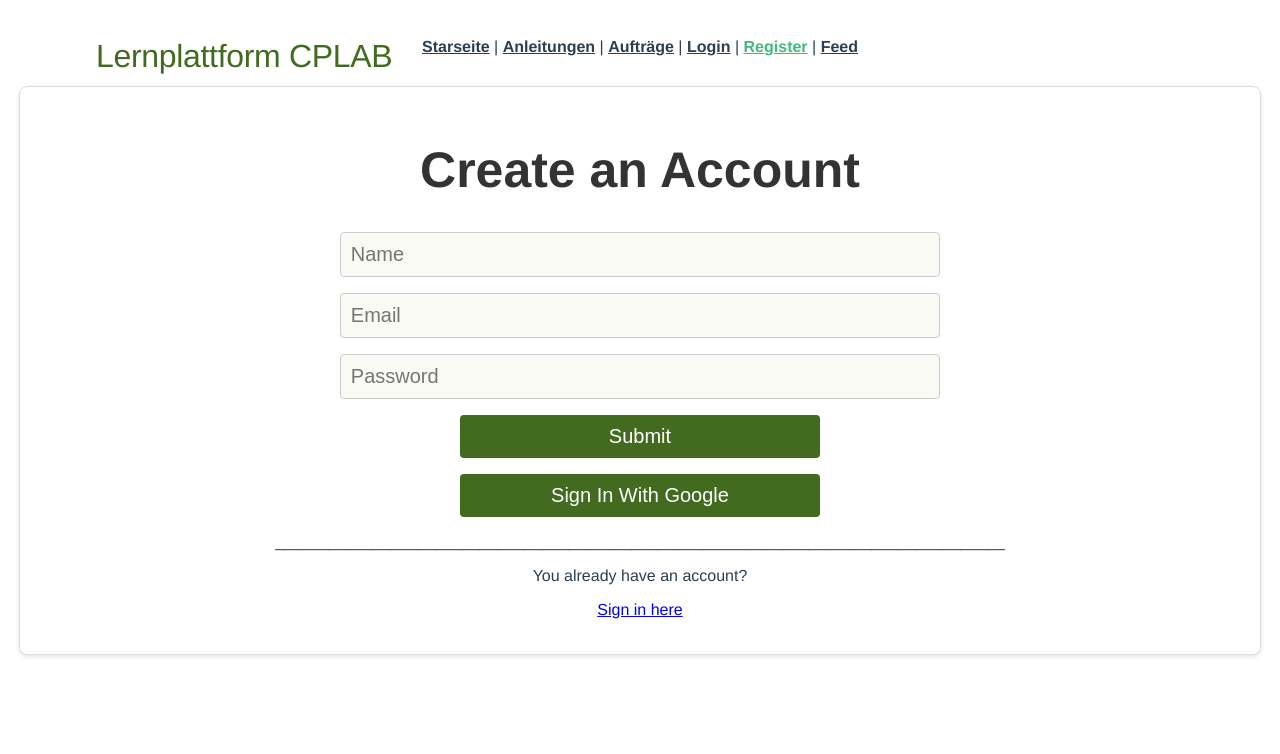
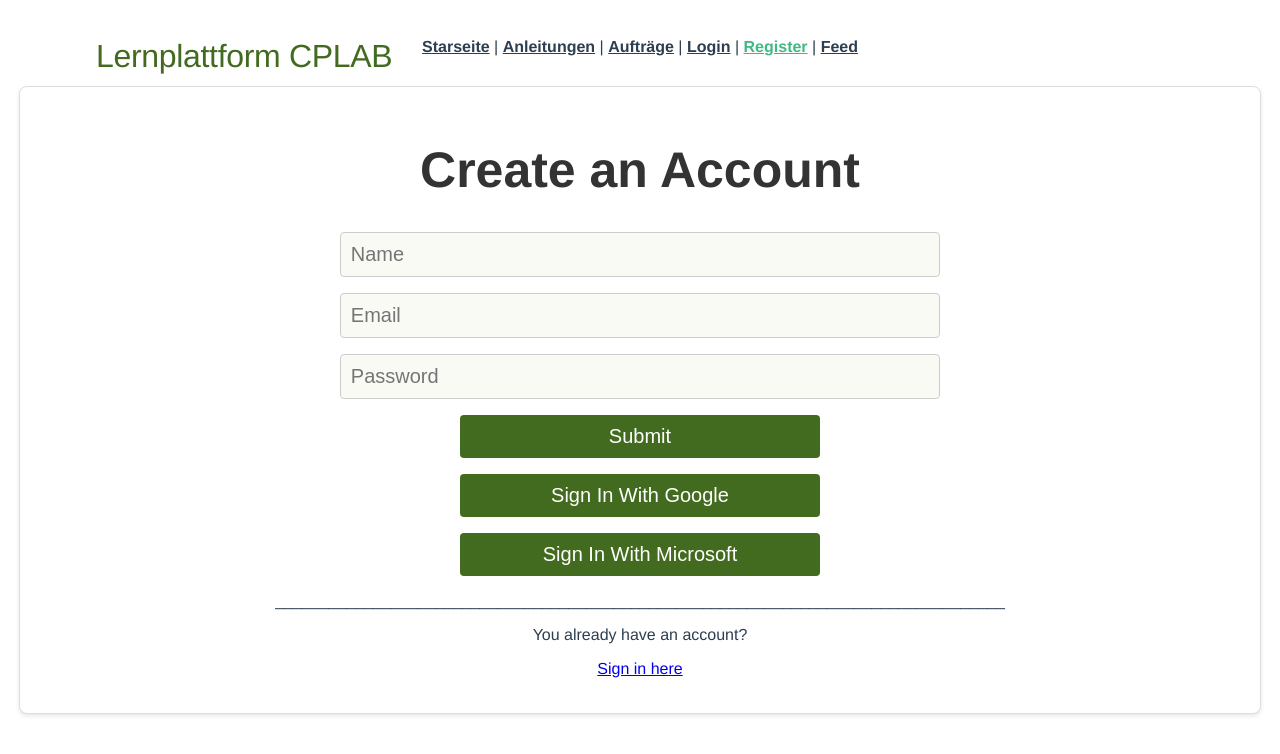
Before and after one commit to JImmi05/Diplomarbeit_JPM, a Vue app in the folder Programmierung/lernplattform_cplabv2/: page /register in a window 1280 px wide. Shown: the top 754 px of the page. Built offline with nearby package versions, Linux system fonts and the light colour scheme.

Commit message:
Microsoft anmeldungs versuch
Die Anmeldung würde vom Code her funktioniren (Im Azure-Portal müsste man noch bestimmte weiterleitungs-urls konfigurieren)

```diff
--- a/Programmierung/lernplattform_cplabv2/src/views/RegisterForm.vue
+++ b/Programmierung/lernplattform_cplabv2/src/views/RegisterForm.vue
@@ -6,6 +6,7 @@
     <p><input type="password" placeholder="Password" v-model="password" /></p>
     <p><button @click="register">Submit</button></p>
     <p><button @click="signInWithGoogle">Sign In With Google</button></p>
+    <p><button @click="signInWithMicrosoft">Sign In With Microsoft</button></p>
     <p>__________________________________________________________________________________</p>
     <p>You already have an account?</p>
     <p><router-link to="/sign-in">Sign in here</router-link></p>
@@ -14,7 +15,7 @@
 
 <script setup>
  import { ref } from "vue";
- import { getAuth, createUserWithEmailAndPassword, GoogleAuthProvider, signInWithPopup } from "firebase/auth";
+ import { getAuth, createUserWithEmailAndPassword, GoogleAuthProvider, signInWithPopup, OAuthProvider } from "firebase/auth";
  import { useRouter } from 'vue-router'
  const email = ref("");
  const password =  ref("");
@@ -44,6 +45,18 @@
       console.log(error.code);
     });
  };
+
+ const signInWithMicrosoft = () => {
+  const provider = new OAuthProvider('microsoft.com');
+  signInWithPopup(getAuth(), provider)
+    .then((result) => {
+      console.log(result.user);
+      router.push('/feed');
+    })
+    .catch((error) => {
+      console.log(error.code);
+    });
+};
 
 </script>
 
```
